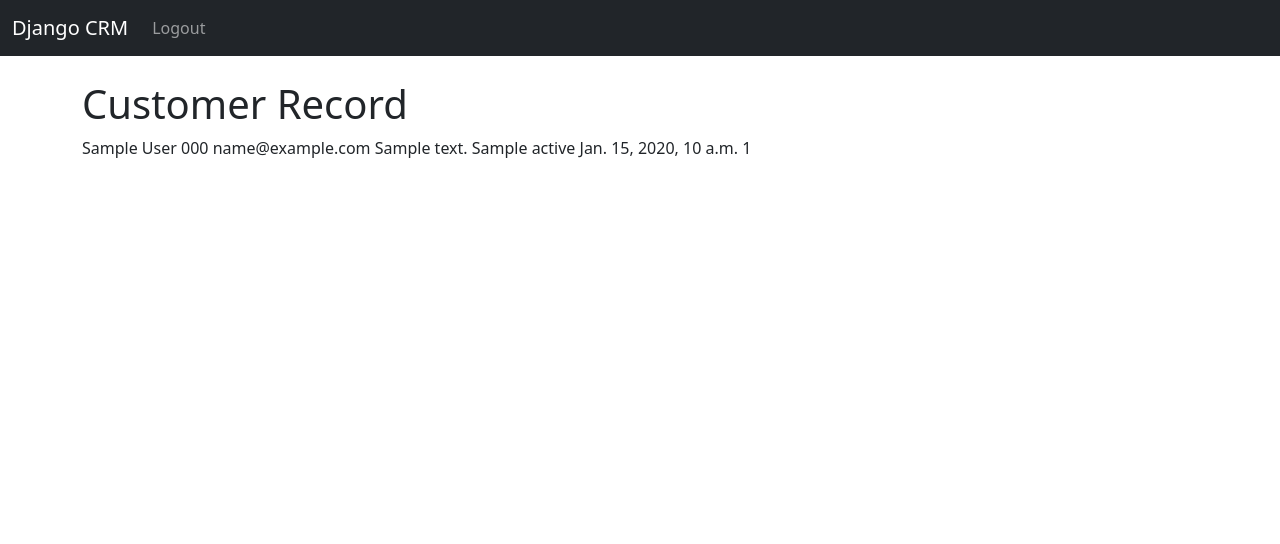
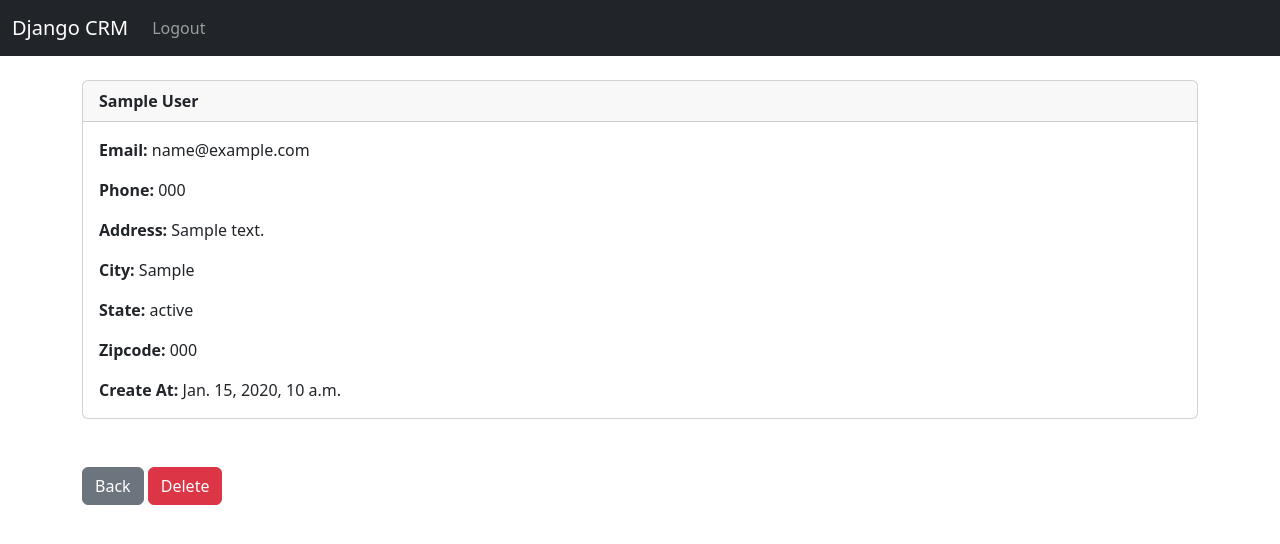
Before and after one commit to penscola/Customer-Relationship-Management, a Django app: page /record/1 in a window 1280 px wide. Shown: the top 544 px of the page. Run offline with Django 4.2, Linux system fonts and the light colour scheme; a user stored in the database is signed in; tables that the repository leaves empty hold one stand-in row (values such as "Sample post").

Commit message:
chore: boostrap card for individual record

```diff
--- a/dcrm/website/templates/record.html
+++ b/dcrm/website/templates/record.html
@@ -1,16 +1,42 @@
 {% extends 'base.html' %}
 {% block content %}
 
-<h1>Customer Record</h1>
+<div class="card">
+  <div class="card-header"><strong>
+    	{{ customer_record.first_name }}
+		{{ customer_record.last_name }}</strong>
+  </div>
+  <div class="card-body">
 
-{{ customer_record.first_name }}
-{{ customer_record.last_name }}
-{{ customer_record.phone }}
-{{ customer_record.email }}
-{{ customer_record.address }}
-{{ customer_record.city }}
-{{ customer_record.state }}
-{{ customer_record.created_at }}
-{{ customer_record.id }}
+
+
+<p class="card-text">
+<strong>Email: </strong>{{ customer_record.email }}</p>
+
+<p class="card-text">
+<strong>Phone: </strong>{{ customer_record.phone }}
+</p>
+
+<p class="card-text">
+<strong>Address: </strong>{{ customer_record.address }}</p>
+
+<p class="card-text">
+<strong>City: </strong>{{ customer_record.city }}</p>
+
+<p class="card-text">
+<strong>State: </strong>{{ customer_record.state }}</p>
+
+<p class="card-text">
+<strong>Zipcode: </strong>{{ customer_record.zipcode }}</p>
+
+<p class="card-text">
+<strong>Create At: </strong>{{ customer_record.created_at }}</p>
+
+  </div>
+</div>
+
+<br><br>
+<a href="{% url 'home' %}" class="btn btn-secondary">Back</a>
+<a href="{% url 'home' %}" class="btn btn-danger">Delete</a>
 
 {% endblock %}
```
Also changed, not shown: 1 other file.
